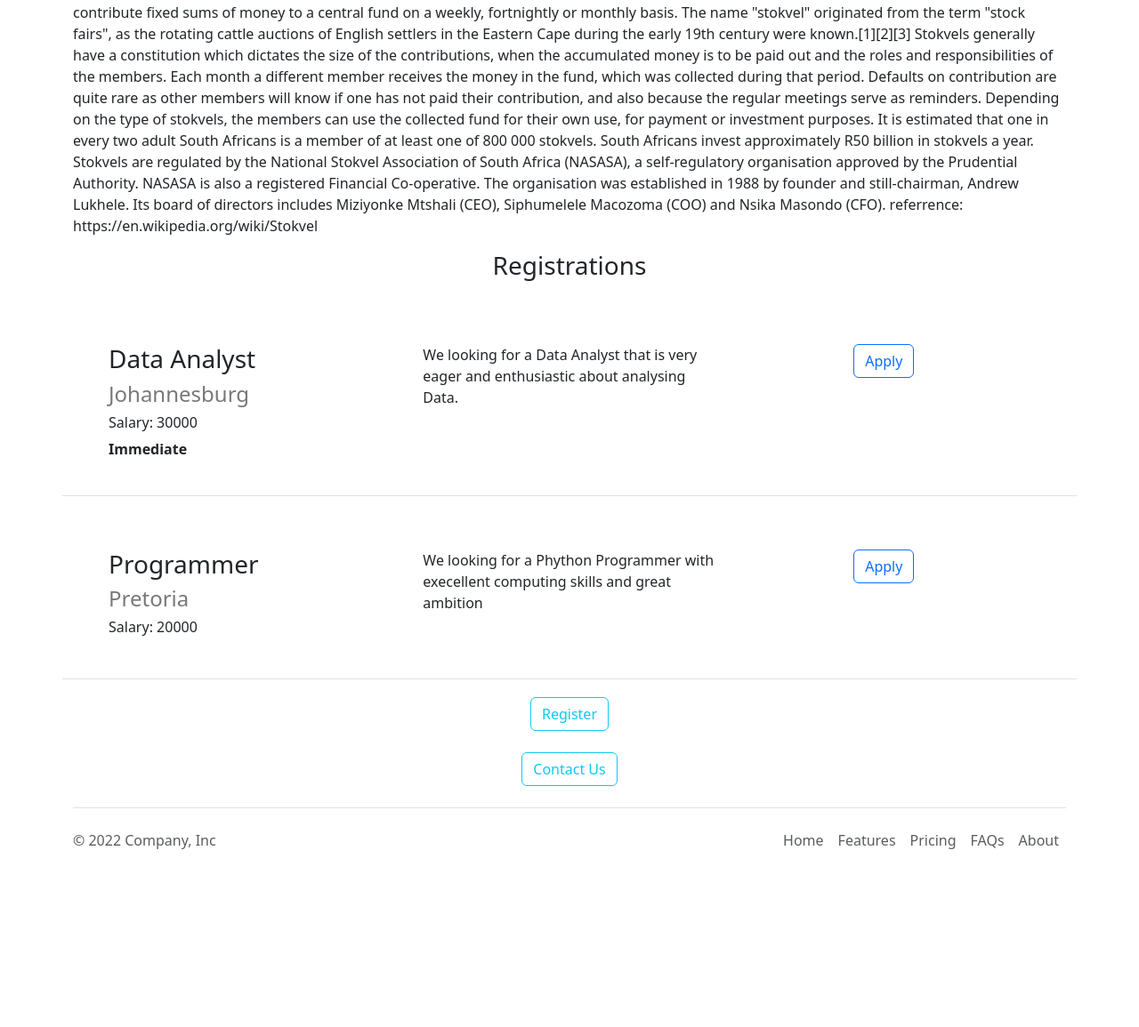
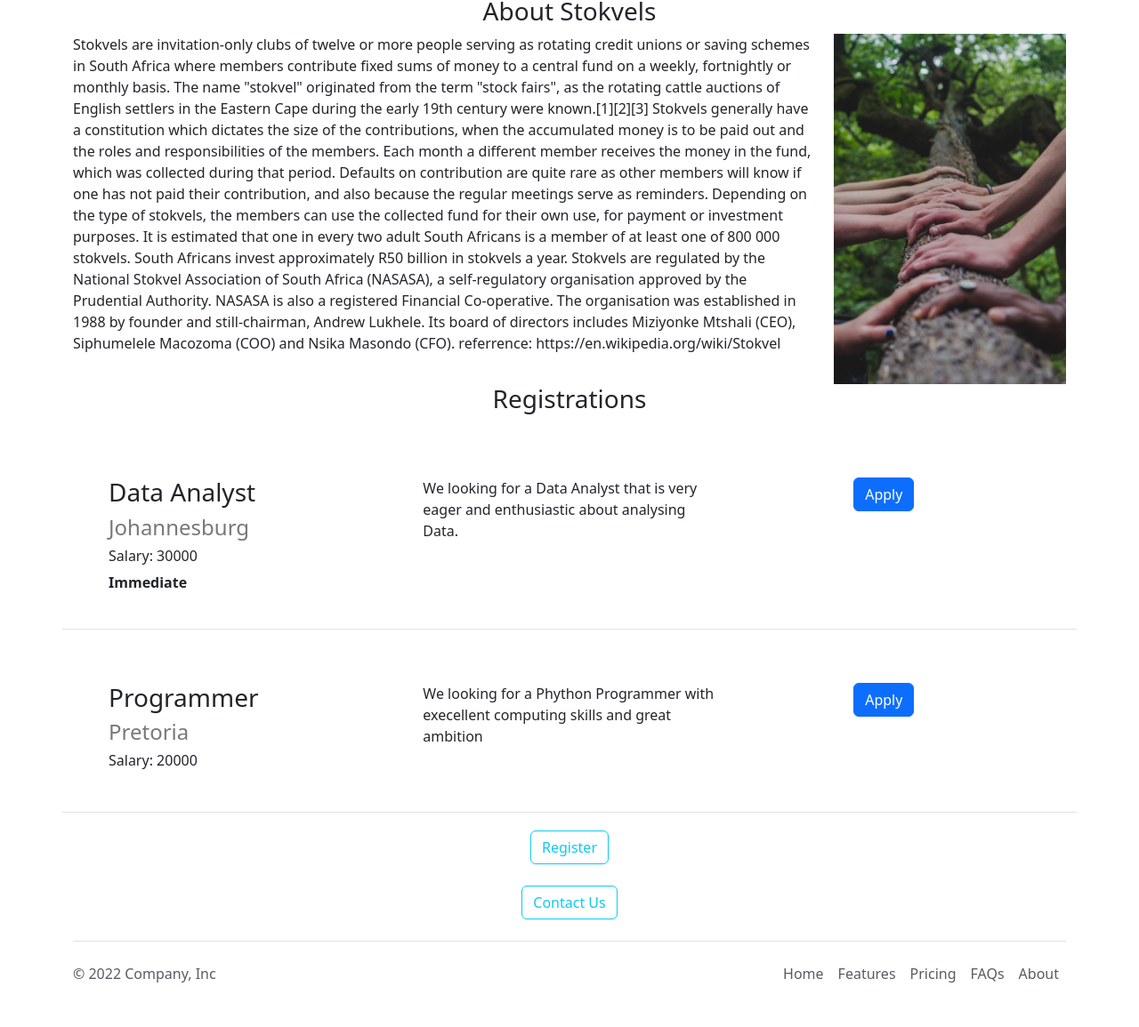
Before and after one commit to ChrisMajuba/Network-Careers-Vol.2, a Flask app: page / in a window 1280 px wide. Shown: the part 504-1659 px from the top of the page at 89% size. Before the commit the page ends 1459 px from the top, so only its background shows below. Run offline with Flask 2, Linux system fonts and the light colour scheme.

Commit message:
Created a fully operational website

```diff
--- a/app.py
+++ b/app.py
@@ -19,7 +19,6 @@ def cyberUniverse():
 #JSON database route, JSON stands for JavaScript Object Notation and it is a file format and it is used for transmitting data in web applications
 @cyber.route("/api/jobs")
 def joblist():
-  pass
   return jsonify(i)
 
 if __name__ == "__main__":
--- a/templates/bootstrap.html
+++ b/templates/bootstrap.html
@@ -11,14 +11,25 @@
         width : 100%;
         object-fit: cover;
       }
+      #pic1{
+        width : 100%;
+        object-fit:cover;
+      }
     </style>
   </head>
   <body>
+      <div style =" padding : 30px">
        {% include "navbar.html" %}
-    <div class = "container">
+      </div>
+
+    <div class = "container" >
+
       <h1 class="text-center mt-2 mb-4"> Welcome to Digital Stokvel Investments</h1>
     <img class = "img-fluid" id="pic" src = "static/investment.jpeg" >
       <h3 class="text-center">About Stokvels</h3>
+
+      <div class ="row">
+        <div class ="col-md-9">
             <p>
 
         Stokvels are invitation-only clubs of twelve or more people serving as rotating credit unions or saving schemes in South Africa where members contribute fixed sums of money to a central fund on a weekly, fortnightly or monthly basis. The name "stokvel" originated from the term "stock fairs", as the rotating cattle auctions of English settlers in the Eastern Cape during the early 19th century were known.[1][2][3]
@@ -28,8 +39,15 @@
   It is estimated that one in every two adult South Africans is a member of at least one of 800 000 stokvels. South Africans invest approximately R50 billion in stokvels a year.
 
   Stokvels are regulated by the National Stokvel Association of South Africa (NASASA), a self-regulatory organisation approved by the Prudential Authority. NASASA is also a registered Financial Co-operative. The organisation was established in 1988 by founder and still-chairman, Andrew Lukhele. Its board of directors includes Miziyonke Mtshali (CEO), Siphumelele Macozoma (COO) and Nsika Masondo (CFO).
+
         referrence: https://en.wikipedia.org/wiki/Stokvel
            </p>
+        </div>
+        <div class ="d-none d-md-block col-md-3 img-fluid">
+           <img src = "\static\teamwork.jpg" id = "pic1">
+        </div>
+      </div>
+
       <h3 class="text-center">
       Registrations
       </h3>
@@ -46,9 +64,9 @@
       </div>
       <br>
       <div class ="text-center">
-         <button type="button" class="btn btn-outline-info">
+         <a target ="_blank" href="https://google.com?" type="button" class="btn btn-outline-info">
             Contact Us
-         </button>
+         </a>
       </div>
 
     </div>
--- a/templates/footer.html
+++ b/templates/footer.html
@@ -11,7 +11,7 @@
       <li class="nav-item"><a href="#" class="nav-link px-2 text-muted">Features</a></li>
       <li class="nav-item"><a href="#" class="nav-link px-2 text-muted">Pricing</a></li>
       <li class="nav-item"><a href="#" class="nav-link px-2 text-muted">FAQs</a></li>
-      <li class="nav-item"><a href="#" class="nav-link px-2 text-muted">About</a></li>
+      <li class="nav-item"><a target ="_blank" href="https://en.wikipedia.org/wiki/Stokvel" class="nav-link px-2 text-muted">About</a></li>
     </ul>
   </footer>
 </div>
--- a/templates/jobitems.html
+++ b/templates/jobitems.html
@@ -17,6 +17,6 @@
                  {{ i["info"] }}
                </p>
           </div>
-          <div class = "text-center col-4"> <button type="button" class="btn btn-outline-primary">Apply</button>
+          <div class = "text-center col-4"> <a href="mailto:stokvelnetwork@gmail.com?Subject=Application For {{ i["1"] }} " class="btn btn-primary" role="button" data-bs-toggle="button">Apply</a>
           </div>
 </div>
```
Also changed, not shown: static/teamwork.jpg (added), 1 other file. Lines whose indentation alone changed are shown as unchanged.
